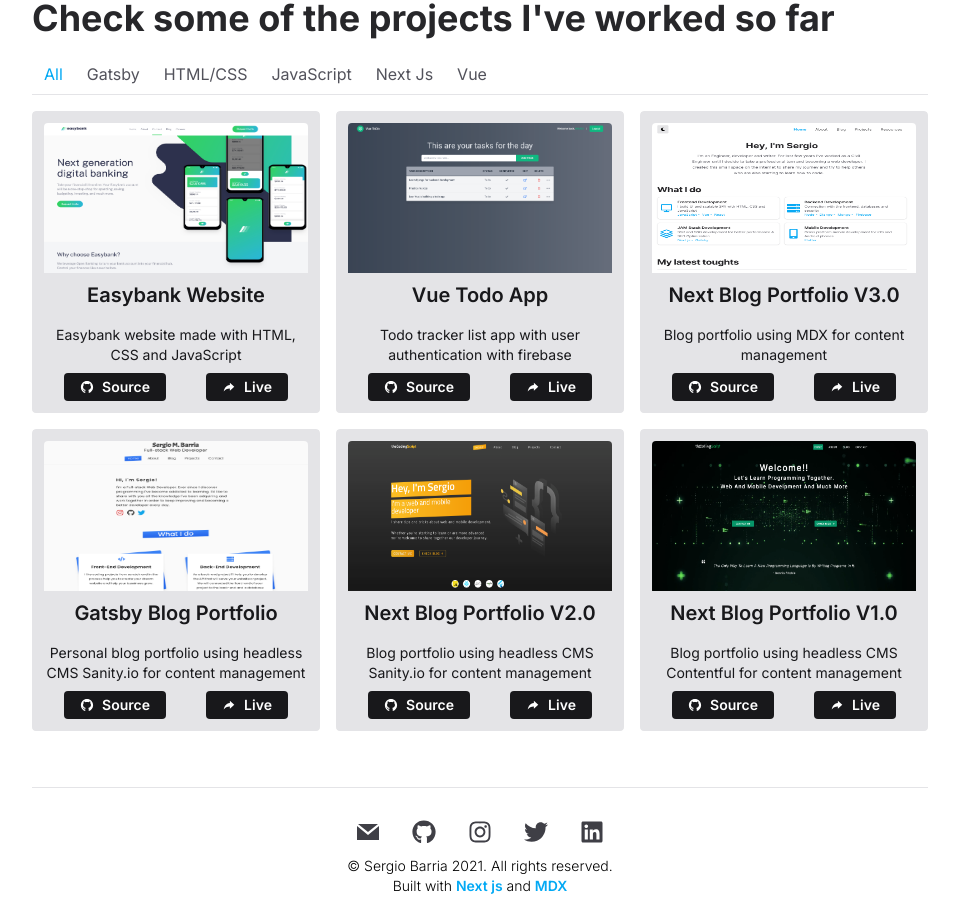
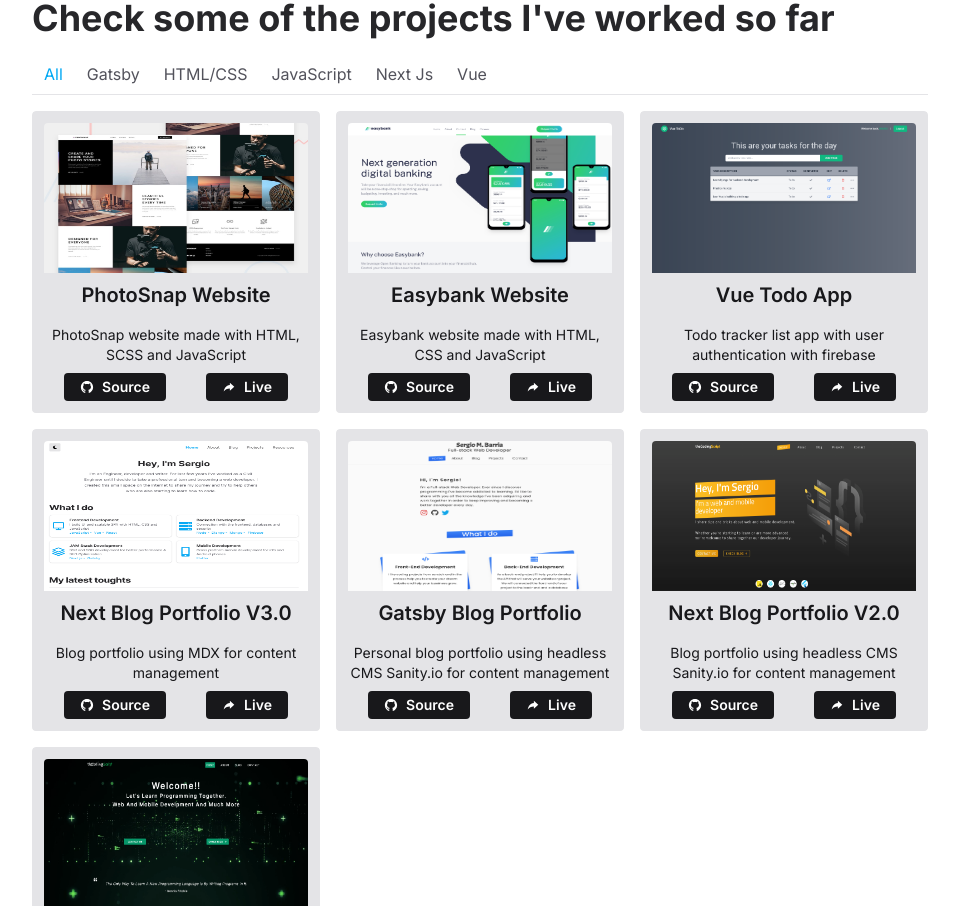
Before and after one commit to fly0305/blog-for-sergio-next.js-graphql-tailwind-, a Next.js app: page /projects in a window 1280 px wide. Shown: the part 940-1846 px from the top of the page, without its empty margins (160-1119 px from the left). Built offline with nearby package versions, Linux system fonts and the light colour scheme; what @tailwindcss/typography, tailwindcss-selection-variant would draw is missing.

Commit message:
added photosnap website project to portfolio

```diff
--- a/data/projectsData.js
+++ b/data/projectsData.js
@@ -74,4 +74,16 @@ export const projects = [
     category: ['HTML/CSS', 'JavaScript'],
     keyTechs: ['HTML', 'CSS', 'JavaScript'],
   },
+  {
+    id: 7,
+    name: 'PhotoSnap Website',
+    summary: 'PhotoSnap website made with HTML, SCSS and JavaScript',
+    description:
+      'The project consists of a multipage page website for a generic brand called PhotoSnap. The project is part of the Frontend Mentor website challenges. To create the website I used basic HTML, SCSS (Flexbox & CSS Grid) and simple JavaScript to manipulate the DOM when is needed. The styles where added using a mobile first workflow.',
+    image: '/static/images/projects/photosnap-website.jpg',
+    liveUrl: 'https://photosnap-website-sb.netlify.app/',
+    repo: 'https://github.com/sergiobarria/photosnap-website',
+    category: ['HTML/CSS', 'JavaScript'],
+    keyTechs: ['HTML', 'CSS', 'JavaScript'],
+  },
 ];
```
Also changed, not shown: public/static/images/projects/photosnap-website.jpg (added), 1 other file (tests, documents, lock files or other folders).
